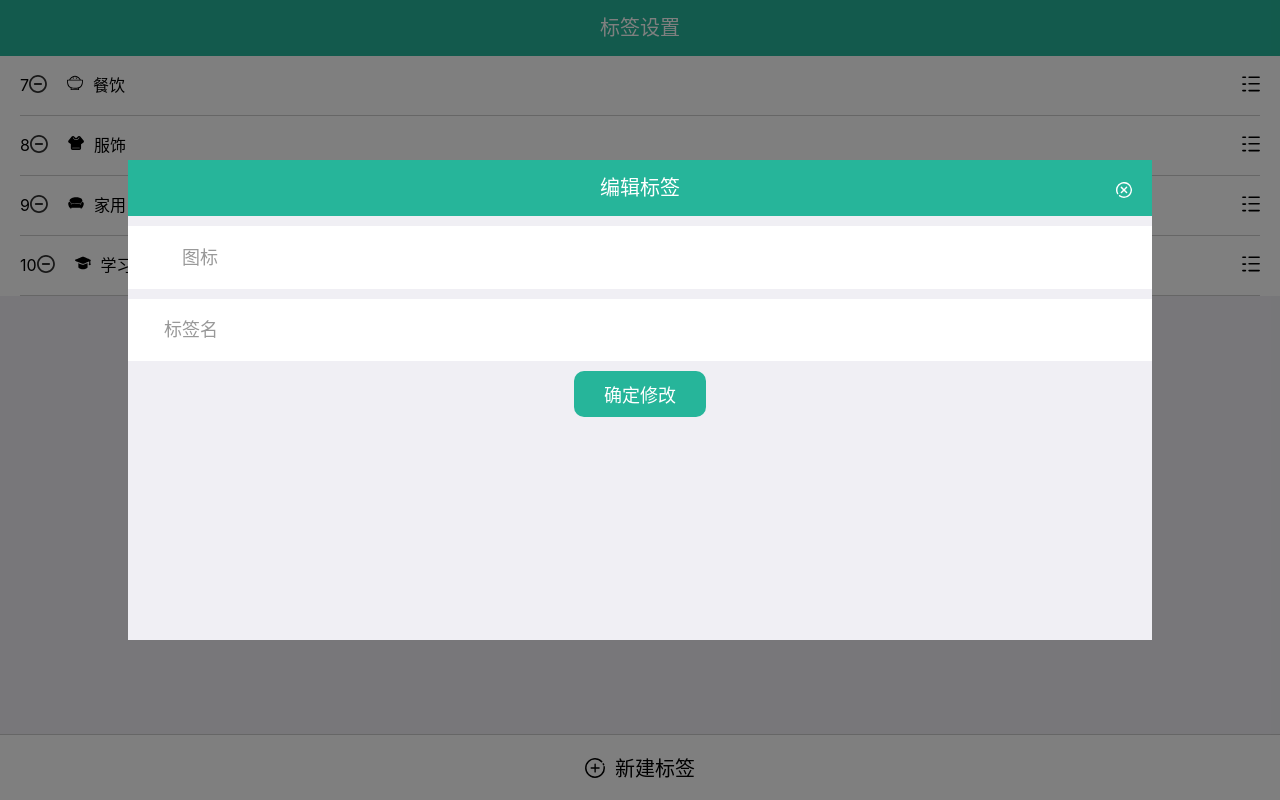
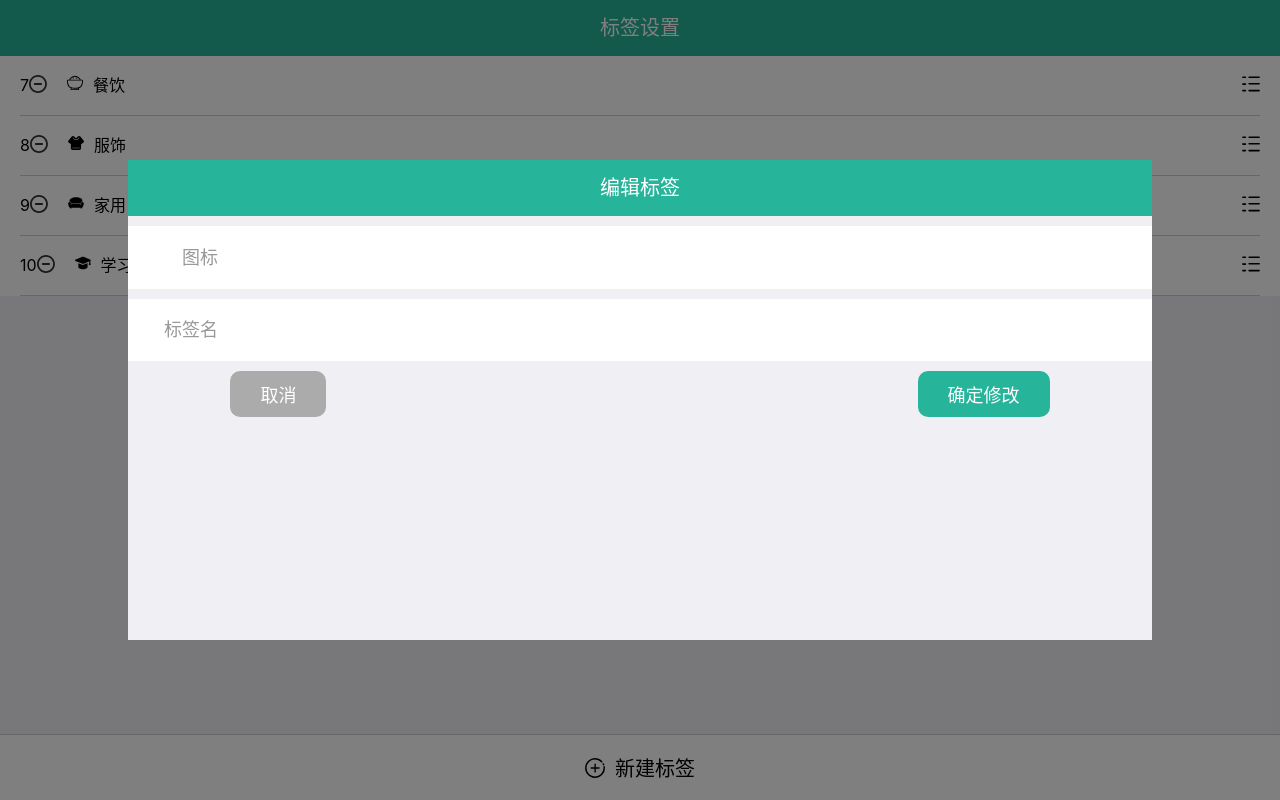
Before and after one commit to April-cl/daily-book, a React app: page /#/tags in a window 1280 px wide. Both pictures are taken after a click on the button 1251 px from the left and 85 px from the top of the page. Built offline with nearby package versions, Linux system fonts and the light colour scheme.

Commit message:
重写TagEdit的关闭按钮

```diff
--- a/src/components/TopBar.tsx
+++ b/src/components/TopBar.tsx
@@ -43,18 +43,13 @@ const Wrapper = styled.section`
 
 type Props = {
   pageTitle?: string,
-  returnIcon?: boolean,
-  closeIcon?: boolean,
-  onClose?: () => void
+  returnIcon?: boolean
 }
 
 const TopBar:React.FC<Props> = (props) => {
   const history = useHistory()
   const onClickBack = () => {
     history.goBack()
-  }
-  const onClickClose = () => {
-    props.onClose && props.onClose()
   }
   return (
     <Wrapper>
@@ -71,15 +66,6 @@ const TopBar:React.FC<Props> = (props) => {
       <div className="pageTitle">
         {props.pageTitle}
       </div>
-      {(() => {
-        if (props.closeIcon) {
-          return (
-            <button className="close" onClick={onClickClose}>
-              <Icon name='close' />
-            </button>
-          )
-        }
-      })()}
     </Wrapper>
   )
 }
--- a/src/views/TagEdit.tsx
+++ b/src/views/TagEdit.tsx
@@ -41,14 +41,20 @@ const TagEditWrapper = styled.div`
         font-size: 18px;
       }
     }
-    .submit {
+    .buttonGroup {
+      display: flex;
+      justify-content: space-between;
+      padding: 0 10%;
+      .submit, .close {
         font-size: 18px;
         border-radius: 10px;
         background-color: #26b59a;
         color: #fff;
         padding: 10px 30px;
-      margin-left: 50%;
-      transform: translate(-50%);
+      }
+      .close {
+        background-color: #ababab;
+      }
     }
   }
 `
@@ -74,10 +80,7 @@ const TagEdit: React.FC<Props> = (props) => {
   return (
     <TagEditWrapper className={getClass()}>
       <div className="tagEdit">
-        <TopBar pageTitle='编辑标签' closeIcon={true} onClose={() => {
-          setShowEdit(false)
-          props.onClose(false)
-        }} />
+        <TopBar pageTitle='编辑标签'/>
         <div className="editIcon">
           <label className='legend'>图标</label>
           <Icon name={tag?.iconName} />
@@ -88,7 +91,10 @@ const TagEdit: React.FC<Props> = (props) => {
             updateTag(tag.id, {chinese: e.target.value})
           }} />
         </div>
+        <div className="buttonGroup">
+          <button className='close' onClick={() => {props.onClose(false)}}>取消</button>
           <button className='submit'>确定修改</button>
+        </div>
       </div>
     </TagEditWrapper>
   )
```
Lines whose indentation alone changed are shown as unchanged.
